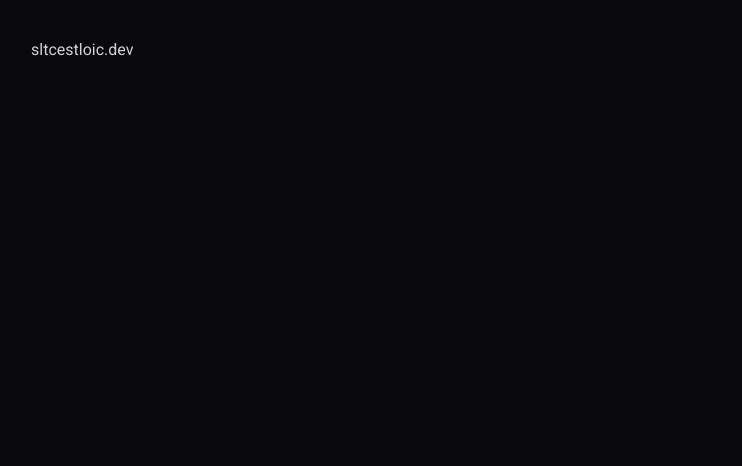
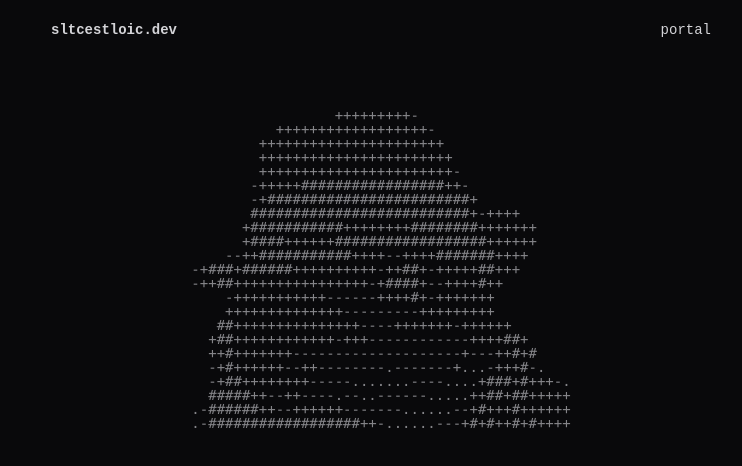
Before and after one commit to sltcestloic/sltcestloic.dev, an Angular app in the folder WebClient/: page / in a window 1280 px wide. Shown: the top 466 px of the page, without its empty margins (259-1001 px from the left). Built offline with nearby package versions, Linux system fonts and the light colour scheme.

Commit message:
t...tailwindcss 🤮

```diff
--- a/WebClient/package.json
+++ b/WebClient/package.json
@@ -28,12 +28,15 @@
     "@angular/compiler-cli": "^17.2.2",
     "@types/jasmine": "~5.1.0",
     "@types/node": "^18.18.0",
+    "autoprefixer": "^10.4.19",
     "jasmine-core": "~5.1.0",
     "karma": "~6.4.0",
     "karma-chrome-launcher": "~3.2.0",
     "karma-coverage": "~2.2.0",
     "karma-jasmine": "~5.1.0",
     "karma-jasmine-html-reporter": "~2.1.0",
+    "postcss": "^8.4.38",
+    "tailwindcss": "^3.4.3",
     "typescript": "~5.3.2"
   }
 }
--- a/WebClient/src/app/pages/home/home.component.html
+++ b/WebClient/src/app/pages/home/home.component.html
@@ -1,5 +1,34 @@
 <div class="home-page">
-    <nav class="home-nav">
-        <a routerLink="/" class="home-title">sltcestloic.dev</a>
+    <nav class="flex justify-between items-center select-none">
+        <a routerLink="/" class="font-bold text-sm">sltcestloic.dev</a>
+        <div class="flex gap-5 items-center">
+            <a routerLink="/portal" class="text-sm hover:font-bold">portal</a>
+        </div>
     </nav>
+    <pre class="text-center leading-[1em] text-[14px] pt-10">
+
+                 +++++++++-
+          ++++++++++++++++++-
+        ++++++++++++++++++++++
+        +++++++++++++++++++++++
+        +++++++++++++++++++++++-
+       -+++++#################++-
+       -+########################+
+       ##########################+-++++
+      +###########++++++++########+++++++
+      +####++++++##################++++++
+    --++###########++++--++++#######++++
+-+###+######++++++++++-++##+-+++++##+++
+-++##++++++++++++++++-+####+--++++#++
+    -+++++++++++------++++#+-+++++++
+    ++++++++++++++---------+++++++++
+   ##+++++++++++++++----+++++++-++++++
+  +##++++++++++++-+++------------++++##+
+  ++#+++++++--------------------+---++#+#
+  -+#++++++--++--------.-------+...-+++#-.
+  -+##++++++++-----.......----....+###+#+++-.
+  #####++--++----.--..------.....++##+##+++++
+.-######++--++++++-------......--+#+++#++++++
+.-##################++-......---+#+#++#+#++++
+    </pre>
 </div>
--- a/WebClient/src/app/pages/home/home.component.scss
+++ b/WebClient/src/app/pages/home/home.component.scss
@@ -1,16 +1,18 @@
 .home-page {
     max-width: 700px;
     margin: auto;
-    padding: 40px;
+    padding: 20px;
 
-    .home-nav {
-        display: flex;
-        justify-content: space-between;
-        align-items: center;
+    nav {
+        font-family: monospace;
 
         a {
             color: inherit;
             text-decoration: inherit;
         }
     }
+
+    pre {
+        color: #858589;
+    }
 }
--- a/WebClient/src/index.html
+++ b/WebClient/src/index.html
@@ -3,7 +3,7 @@
 
 <head>
   <meta charset="utf-8">
-  <title>Portail - sltcestloic</title>
+  <title>sltcestloic</title>
   <base href="/">
   <meta name="viewport" content="width=device-width, initial-scale=1">
   <meta content="sltcestloic.dev" property="og:title" />
--- a/WebClient/src/styles.scss
+++ b/WebClient/src/styles.scss
@@ -1,4 +1,6 @@
-/* You can add global styles to this file, and also import other style files */
+@tailwind base;
+@tailwind components;
+@tailwind utilities;
 
 html, body {
     height: 100%;
--- /dev/null
+++ b/WebClient/tailwind.config.js
@@ -0,0 +1,10 @@
+/** @type {import('tailwindcss').Config} */
+module.exports = {
+    content: [
+        "./src/app/**/*.{html,ts}",
+    ],
+    theme: {
+        extend: {},
+    },
+    plugins: [],
+}
```
Also changed, not shown: 1 other file (tests, documents, lock files or other folders).
